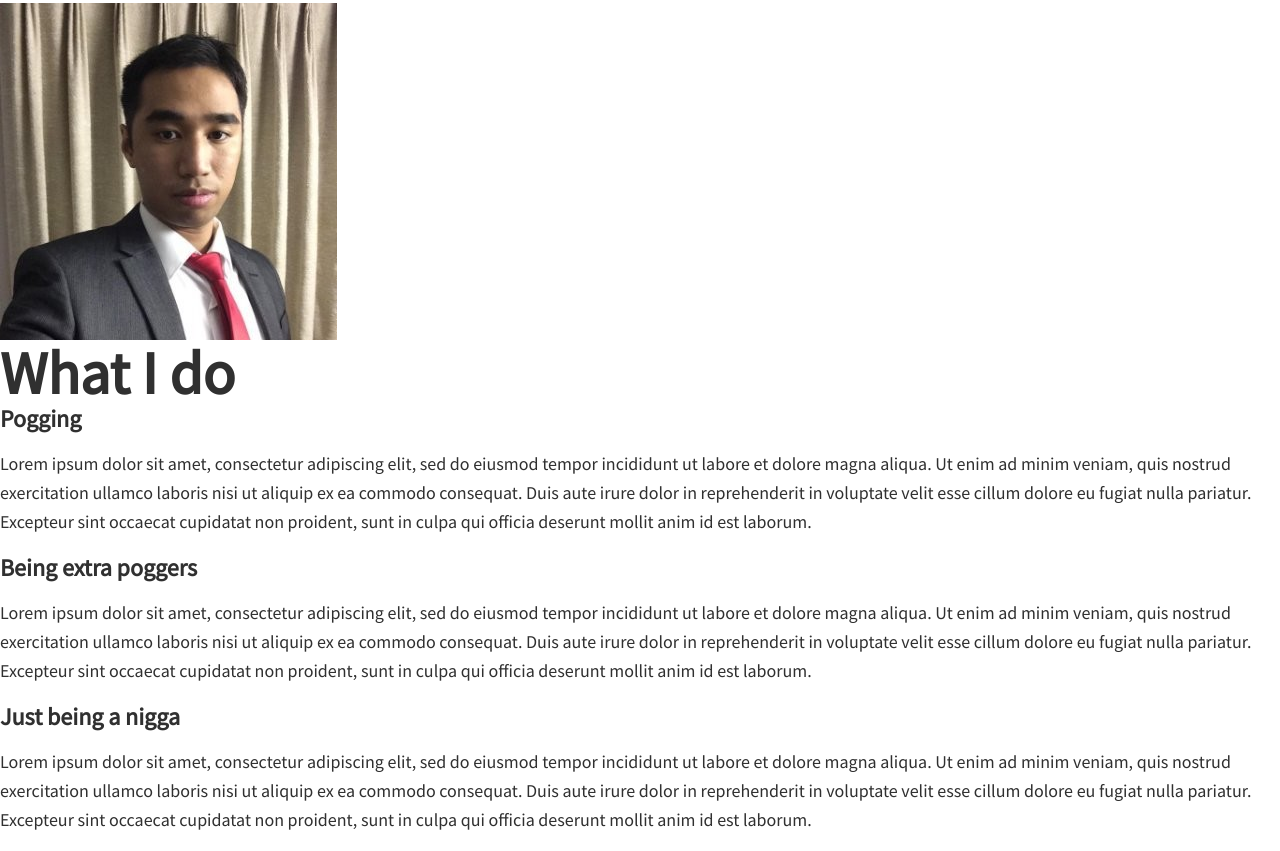
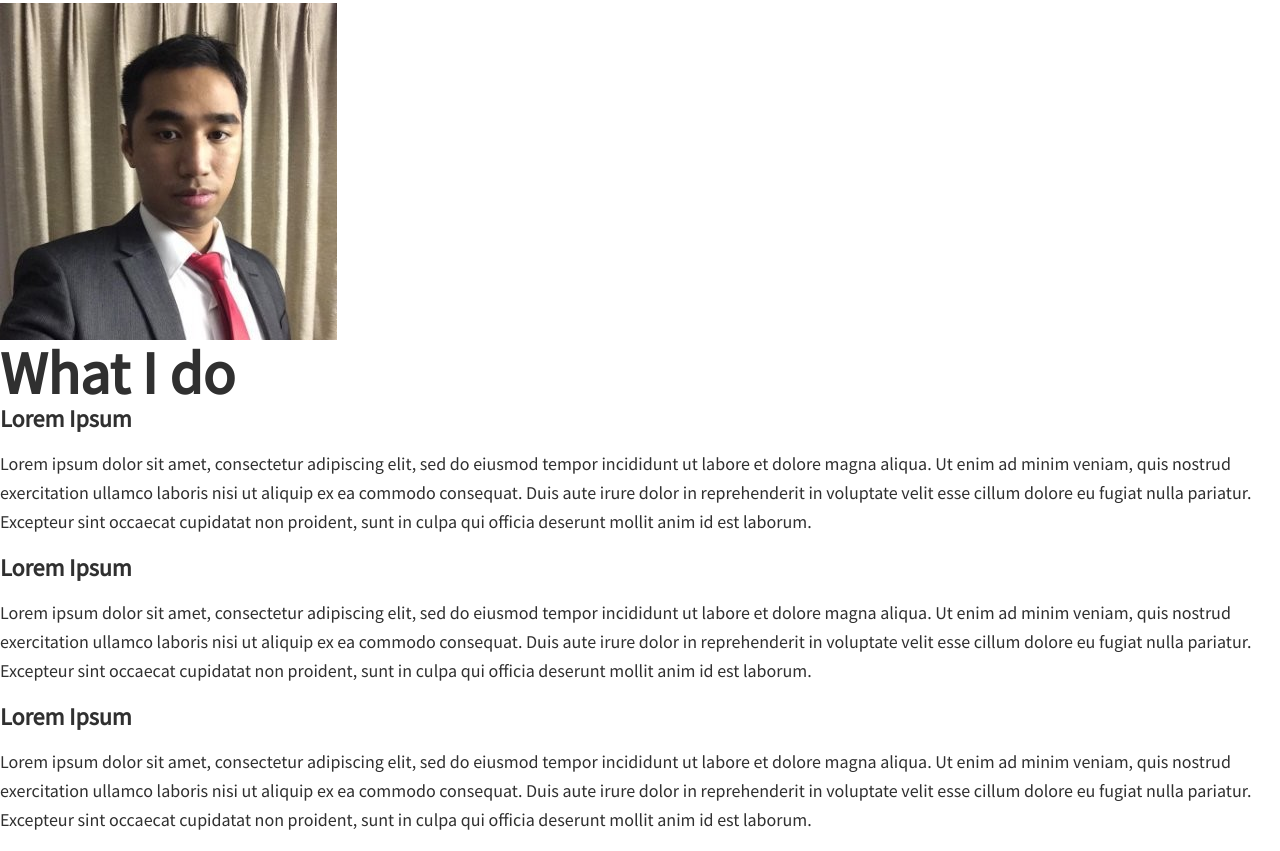
Before and after one commit to Ben-Ortiz/Portfolio-Website-deprecated, a plain HTML site: page index.html in a window 1280 px wide. Shown: the part 321-1172 px from the top of the page. Drawn offline with nearby package versions, Linux system fonts and the light colour scheme.

Commit message:
update index

```diff
--- a/index.html
+++ b/index.html
@@ -51,19 +51,19 @@
             <div class="services">
 
                 <div class="services">
-                    <h3>Pogging</h3>
+                    <h3>Lorem Ipsum</h3>
                     <p>Lorem ipsum dolor sit amet, consectetur adipiscing elit, sed do eiusmod tempor incididunt ut labore et dolore magna aliqua. Ut enim ad minim veniam, quis nostrud exercitation ullamco laboris nisi ut aliquip ex ea commodo consequat. Duis aute irure dolor in reprehenderit in voluptate velit esse cillum dolore eu fugiat nulla pariatur. Excepteur sint occaecat cupidatat non proident, sunt in culpa qui officia deserunt mollit anim id est laborum.</p>
                 </div>
                 <!-- service -->
 
                 <div class="services">
-                    <h3>Being extra poggers</h3>
+                    <h3>Lorem Ipsum</h3>
                     <p>Lorem ipsum dolor sit amet, consectetur adipiscing elit, sed do eiusmod tempor incididunt ut labore et dolore magna aliqua. Ut enim ad minim veniam, quis nostrud exercitation ullamco laboris nisi ut aliquip ex ea commodo consequat. Duis aute irure dolor in reprehenderit in voluptate velit esse cillum dolore eu fugiat nulla pariatur. Excepteur sint occaecat cupidatat non proident, sunt in culpa qui officia deserunt mollit anim id est laborum.</p>
                 </div>
                 <!-- service -->
 
                 <div class="services">
-                    <h3>Just being a nigga</h3>
+                    <h3>Lorem Ipsum</h3>
                     <p>Lorem ipsum dolor sit amet, consectetur adipiscing elit, sed do eiusmod tempor incididunt ut labore et dolore magna aliqua. Ut enim ad minim veniam, quis nostrud exercitation ullamco laboris nisi ut aliquip ex ea commodo consequat. Duis aute irure dolor in reprehenderit in voluptate velit esse cillum dolore eu fugiat nulla pariatur. Excepteur sint occaecat cupidatat non proident, sunt in culpa qui officia deserunt mollit anim id est laborum.</p>
                 </div>
                 <!-- service -->
```
